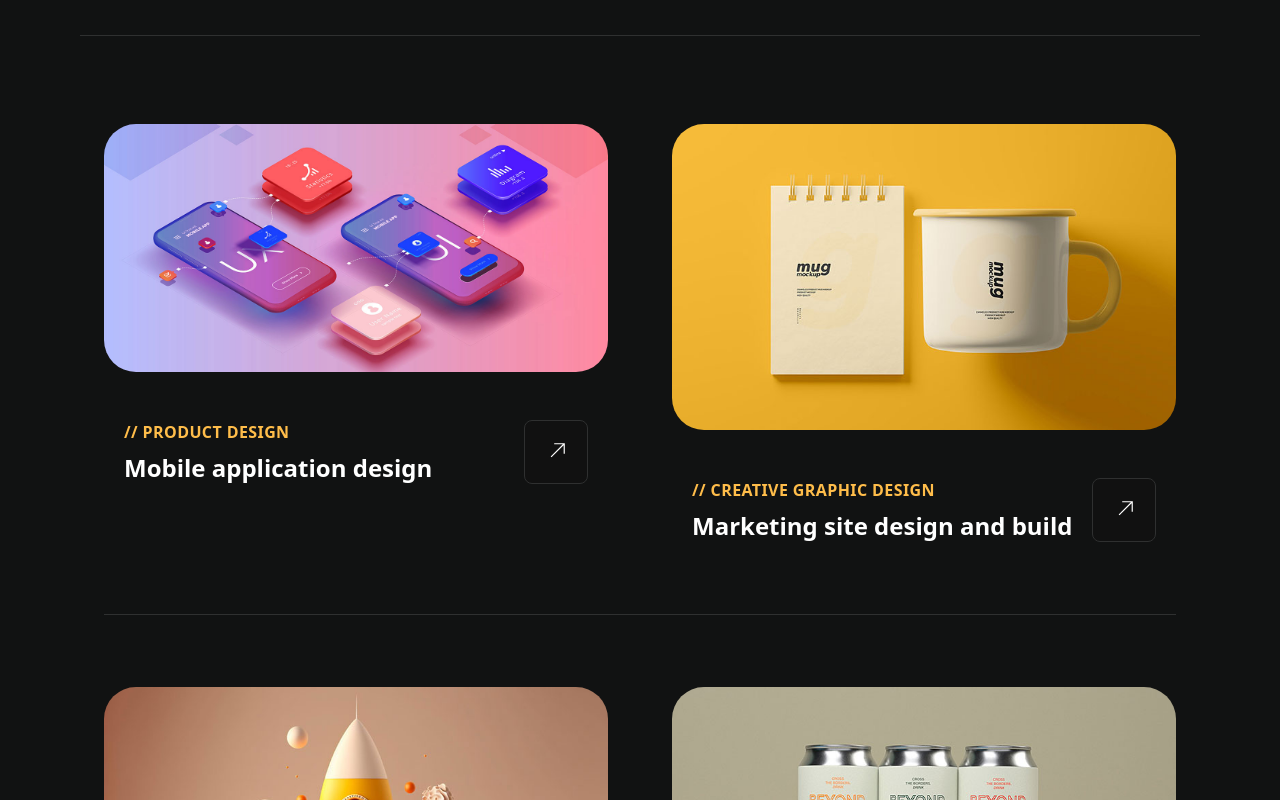
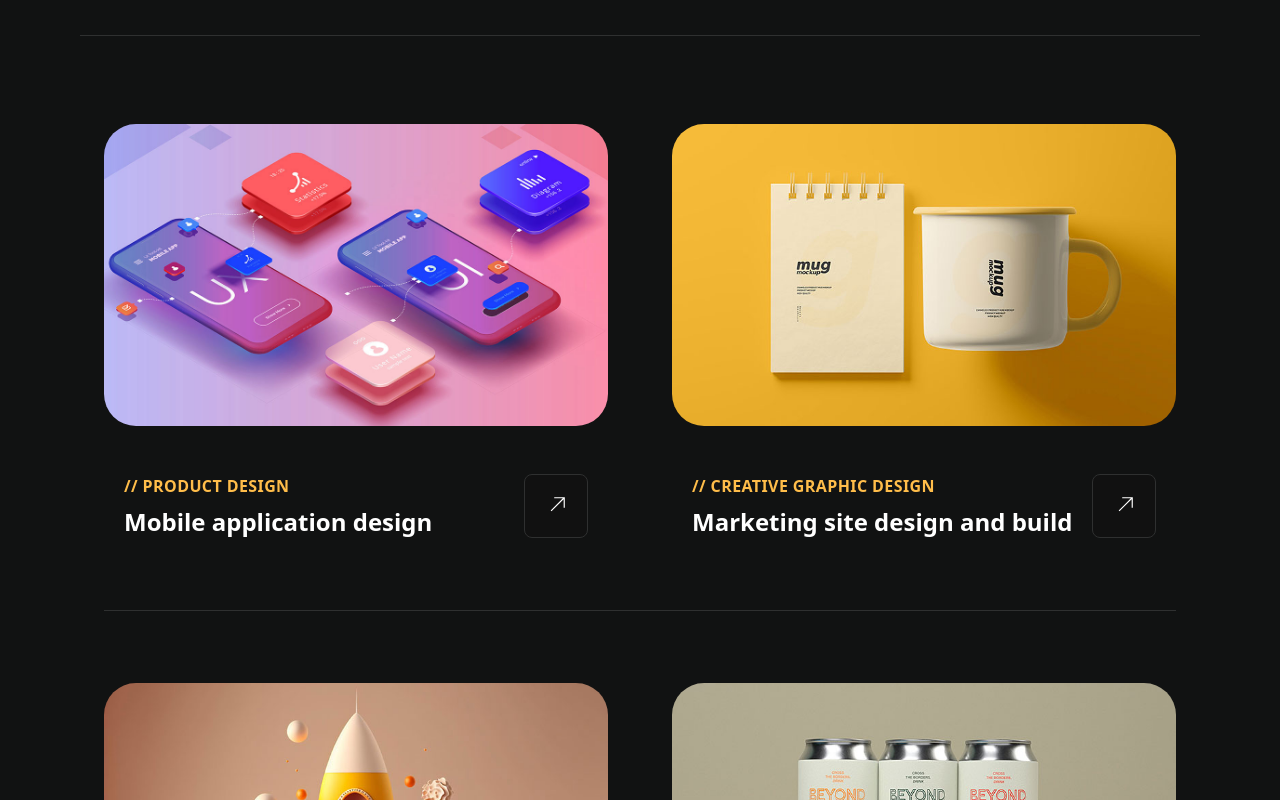
Before and after one commit to dk-786/portfolio, a Next.js app: page / in a window 1280 px wide. Shown: the part 3560-4360 px from the top of the page. Built offline with nearby package versions, Linux system fonts and the light colour scheme.

Commit message:
solve product grid img size bug

```diff
--- a/src/components/common/ProjectCard.tsx
+++ b/src/components/common/ProjectCard.tsx
@@ -31,7 +31,7 @@ export const ProjectGrid: React.FC<ProjectGridProps> = ({
                 alt={project.title}
                 width={500}
                 height={400}
-                className="w-full h-full object-cover transition-transform duration-500 group-hover:scale-110"
+                className="w-full h-auto aspect-[5/3] object-cover transition-transform duration-500 group-hover:scale-110"
               />
             </div>
             <div className="flex justify-between items-start px-5 py-6 relative">
@@ -48,7 +48,7 @@ export const ProjectGrid: React.FC<ProjectGridProps> = ({
               <button className="hidden lg:flex w-16 h-16 items-center justify-center rounded-md bg-[#111] border border-[#2f3030] text-white hover:bg-[#ffbd4a] hover:text-black transition duration-350"
                onClick={() => {
                 if (typeof window !== "undefined") {
-                  window.scrollTo({ top: 0, behavior: "smooth" });
+                  window.scrollTo({ top: 1550, behavior: "smooth" });
                 }
               }}
               >
```
